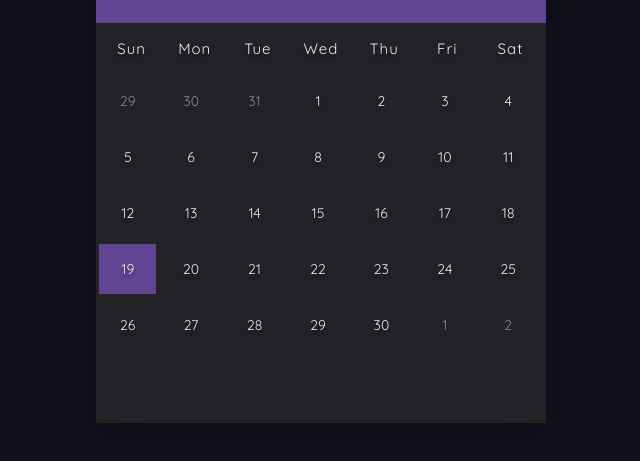
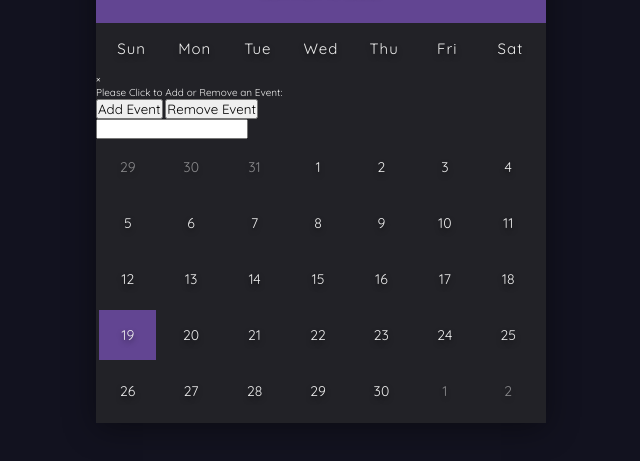
Before and after one commit to sljur/Super_Scouts, a website: page website/Calendar/calendar.html in a window 1280 px wide. Shown: the part 237-698 px from the top of the page, without its empty margins (319-959 px from the left). Drawn offline with Linux system fonts and the light colour scheme.

Commit message:
Update calendar.html
Updated the Calendar code

```diff
--- a/website/Calendar/calendar.html
+++ b/website/Calendar/calendar.html
@@ -1,23 +1,25 @@
 <!DOCTYPE html>
 <html lang='en'>
 <head>
-    <meta charset="UTF-8" name="viewport" content="width=device-width,initial-scale=1.0">
+ <meta charset="UTF-8" />
+  <meta name="viewport" content="width=device-width, initial-scale=1.0"/>
  <title>Calendar</title>
-    <link rel="stylesheet" href="style.css">
+ <link rel="stylesheet" href="style.css"/>
  <link rel="stylesheet" href="https://fonts.googleapis.com/css2?family=Quicksand:wght@300;400;500;600;700&display=swap" >
  <link rel="stylesheet" href="https://cdnjs.cloudflare.com/ajax/libs/font-awesome/6.4.2/css/all.min.css">
-    <script type="module" src="script.js"></script>
  </head>
   <body>
    <div class="container">
      <div class="calendar">
        <div class="month">
-	  <i class="fas fa-angle-left prev"></i>
+        <i class="fas fa-angle-left
+         prev"></i>
          <div class="date">
            <h1></h1>
            <p></p>
          </div>
-	  <i class="fas fa-angle-right next"></i>
+         <i class="fas fa-angle-right
+         next"></i>
        </div>
        <div class="weekdays">
          <div>Sun</div>
@@ -28,10 +30,20 @@
          <div>Fri</div>
          <div>Sat</div>
        </div>
-	<div class="days">
-	  <!-- Each day section will be inserted here  -->
+        <div id="myModal" class="modal">
+          <div class="modal-content">
+           <span class="close">&times;</span>
+           <p>Please Click to Add or Remove an Event:</p>
+           <button onclick="addEvent()" type="button">Add Event</button>
+           <button onclick="removeEvent()" type="button">Remove Event</button>
+            <ul id="list"></ul>
+            <input type="text" id="candidate" /></input>
+          </div>
+        </div>
+        <div class="days" id="openMyModal">
         </div>
      </div>
     </div>
+   <script src="script.js"></script>
   </body>
 </html>
```
Lines whose indentation alone changed are shown as unchanged.
